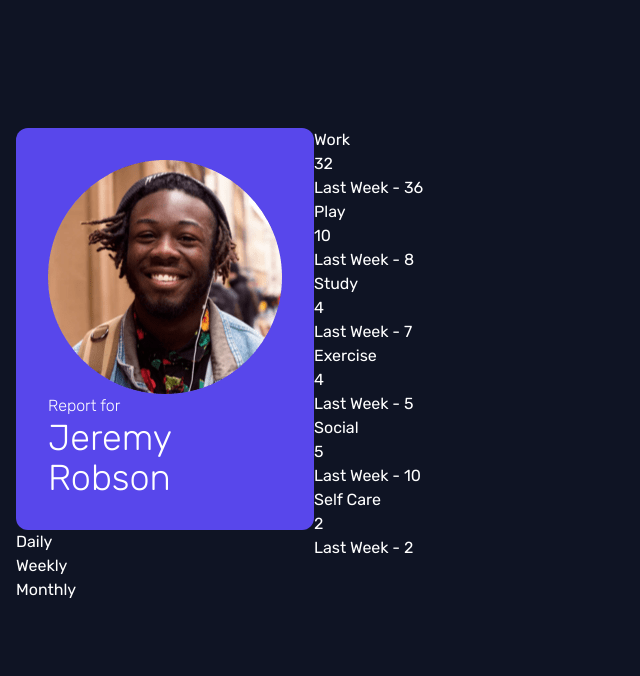
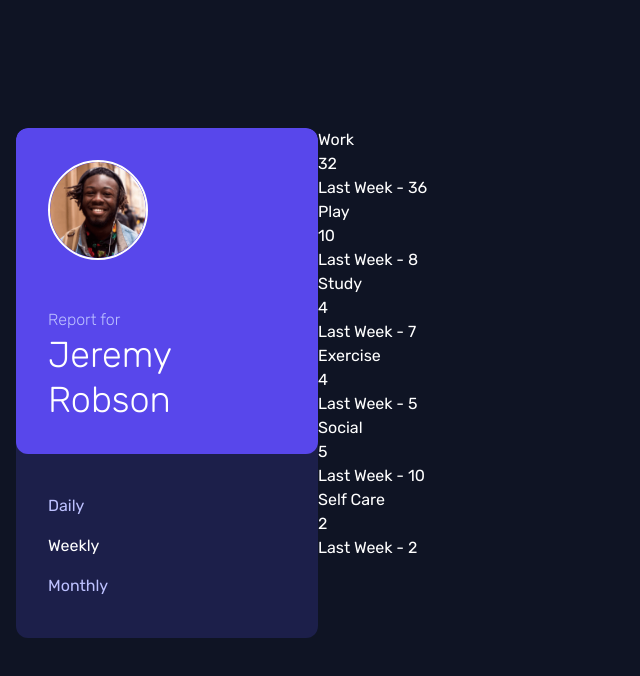
Before and after one commit to TomTilly/time-tracking-dashboard, a React (Vite) app: page / in a window 1280 px wide. Shown: the top 676 px of the page, without its empty margins (0-640 px from the left). Built offline with nearby package versions, Linux system fonts and the light colour scheme.

Commit message:
Style NavBar, update seed data

```diff
--- a/src/App.tsx
+++ b/src/App.tsx
@@ -2,13 +2,19 @@ import NavBar from '@components/NavBar';
 import Grid from '@components/Grid';
 import ActivityCard from '@components/ActivityCard';
 import { useState } from 'react';
-import activities, { Durations } from './data';
+import testAccount, { Durations } from './data';
+
+const { activities, user } = testAccount;
 
 function App() {
   const [duration, setDuration] = useState<Durations>(Durations.weekly);
   return (
     <main className="mt-32 px-4 flex">
-      <NavBar setDuration={setDuration} selectedDuration={duration} />
+      <NavBar
+        setDuration={setDuration}
+        selectedDuration={duration}
+        user={user}
+      />
       <Grid>
         {activities.map((activity) => (
           <ActivityCard
--- a/src/components/AuthorCard.tsx
+++ b/src/components/AuthorCard.tsx
@@ -1,14 +1,16 @@
 import Avatar from './Avatar';
+import { User } from '@/data';
 
-const AuthorCard = () => {
+const AuthorCard = ({ user }: { user: User }) => {
+  const { firstName, lastName, avatarSrc } = user;
   return (
-    <div className="bg-violet-blue p-8 rounded-xl">
-      <Avatar />
-      <h1 className="text-4xl font-light">
-        <span className="text-base block">Report for</span>
-        Jeremy
+    <div className="bg-violet-blue p-8 rounded-xl grow space-y-12">
+      <Avatar imgSrc={avatarSrc} />
+      <h1 className="text-4xl font-light leading-tight">
+        <span className="text-base block text-pale-blue">Report for</span>
+        {firstName}
         <br />
-        Robson
+        {lastName}
       </h1>
     </div>
   );
--- a/src/components/Avatar.tsx
+++ b/src/components/Avatar.tsx
@@ -1,5 +1,8 @@
-import jeremyImage from '@assets/image-jeremy.png';
-
-export default function Avatar() {
-  return <img src={jeremyImage} />;
+export default function Avatar({ imgSrc }: { imgSrc: string }) {
+  return (
+    <img
+      className="border-white border-2 rounded-full w-4/12 min-w-[100px]"
+      src={imgSrc}
+    />
+  );
 }
--- a/src/components/DurationList.tsx
+++ b/src/components/DurationList.tsx
@@ -11,10 +11,15 @@ export default function DurationList({
   setDuration: Dispatch<SetStateAction<Durations>>;
 }) {
   return (
-    <ul role="list">
+    <ul className="p-8" role="list">
       {durationStrings.map((duration) => (
         <li key={duration}>
-          <button>{duration}</button>
+          <button
+            className="py-2 text-pale-blue hover:text-white aria-selected:text-white"
+            aria-selected={duration === selectedDuration}
+          >
+            {duration}
+          </button>
         </li>
       ))}
     </ul>
--- a/src/components/NavBar.tsx
+++ b/src/components/NavBar.tsx
@@ -1,18 +1,20 @@
 import { Dispatch, SetStateAction } from 'react';
 import AuthorCard from './AuthorCard';
-import { Durations } from '../data';
+import { Durations, User } from '@/data';
 import DurationList from './DurationList';
 
 const NavBar = ({
   selectedDuration,
   setDuration,
+  user,
 }: {
   selectedDuration: Durations;
   setDuration: Dispatch<SetStateAction<Durations>>;
+  user: User;
 }) => {
   return (
-    <div>
-      <AuthorCard />
+    <div className="bg-dark-blue rounded-xl overflow-hidden flex flex-col">
+      <AuthorCard user={user} />
       <DurationList
         selectedDuration={selectedDuration}
         setDuration={setDuration}
--- a/src/data.ts
+++ b/src/data.ts
@@ -1,3 +1,5 @@
+import jeremyImgSrc from '@assets/image-jeremy.png';
+
 export enum Durations {
   daily = 'Daily',
   weekly = 'Weekly',
@@ -23,7 +25,24 @@ export type Activity = {
   };
 };
 
-const activities: Activity[] = [
+export type User = {
+  firstName: string;
+  lastName: string;
+  avatarSrc: string;
+};
+
+export type Account = {
+  user: User;
+  activities: Activity[];
+};
+
+const testAccount: Account = {
+  user: {
+    firstName: 'Jeremy',
+    lastName: 'Robson',
+    avatarSrc: jeremyImgSrc,
+  },
+  activities: [
     {
       title: ActivityCategories.work,
       timeframes: {
@@ -126,6 +145,7 @@ const activities: Activity[] = [
         },
       },
     },
-];
+  ],
+};
 
-export default activities;
+export default testAccount;
```
Lines whose indentation alone changed are shown as unchanged.
